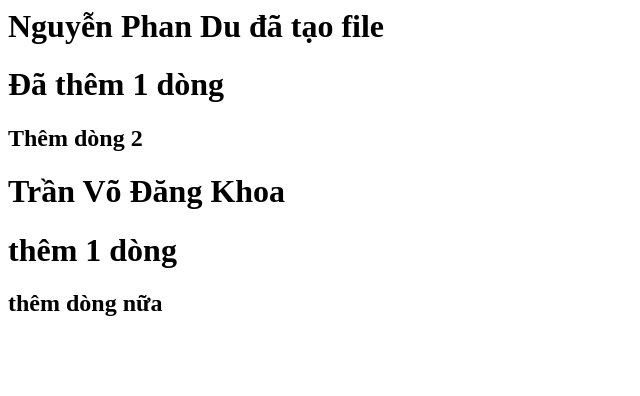
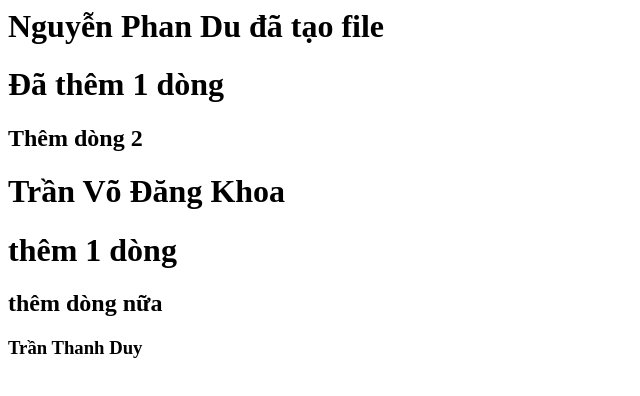
Before and after one commit to NguyenPhanDu/DEMO_GITHUD, a plain HTML site: page index.html in a window 1280 px wide. Shown: the whole page, without its empty margins (0-640 px from the left). Drawn offline with Linux system fonts and the light colour scheme.

Commit message:
Thanh Duy da them 1 dong

```diff
--- a/index.html
+++ b/index.html
@@ -4,3 +4,4 @@
 <h1>Trần Võ Đăng Khoa</h1>
 <h1>thêm 1 dòng</h1>
 <h2>thêm dòng nữa</h2>
+<h3>Trần Thanh Duy</h3>
```
